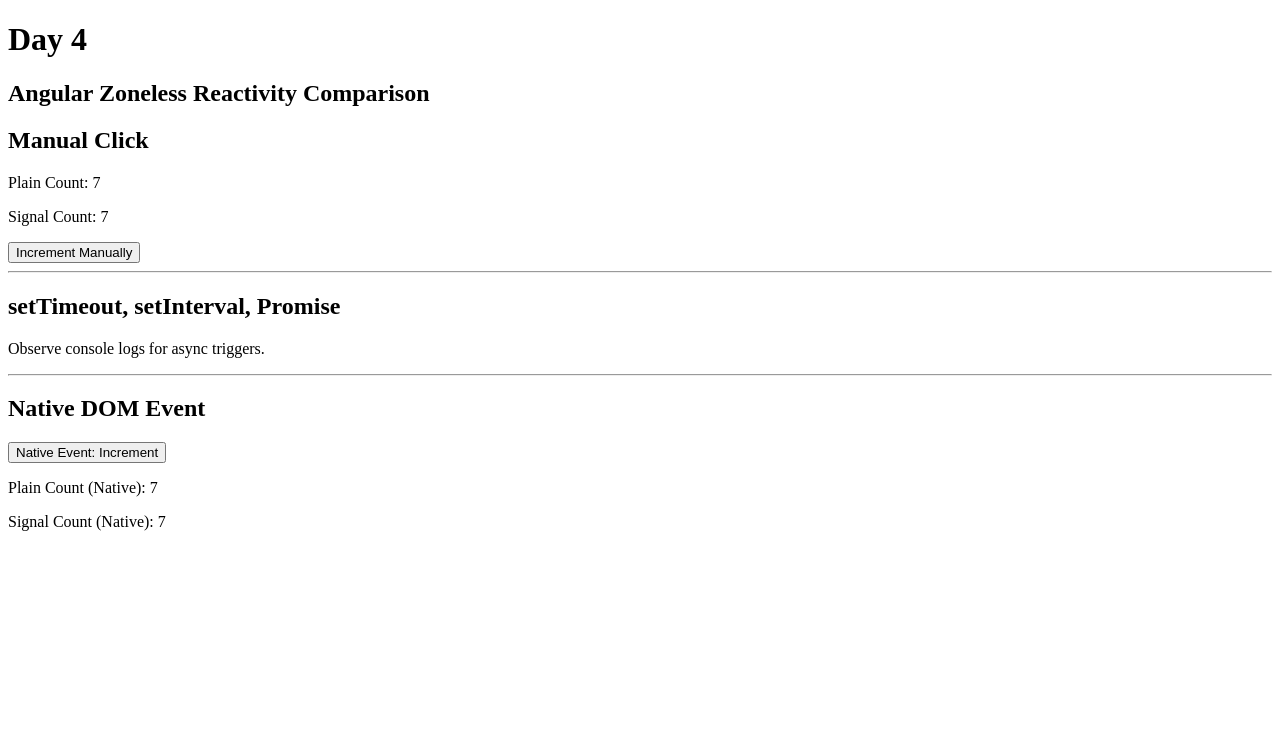
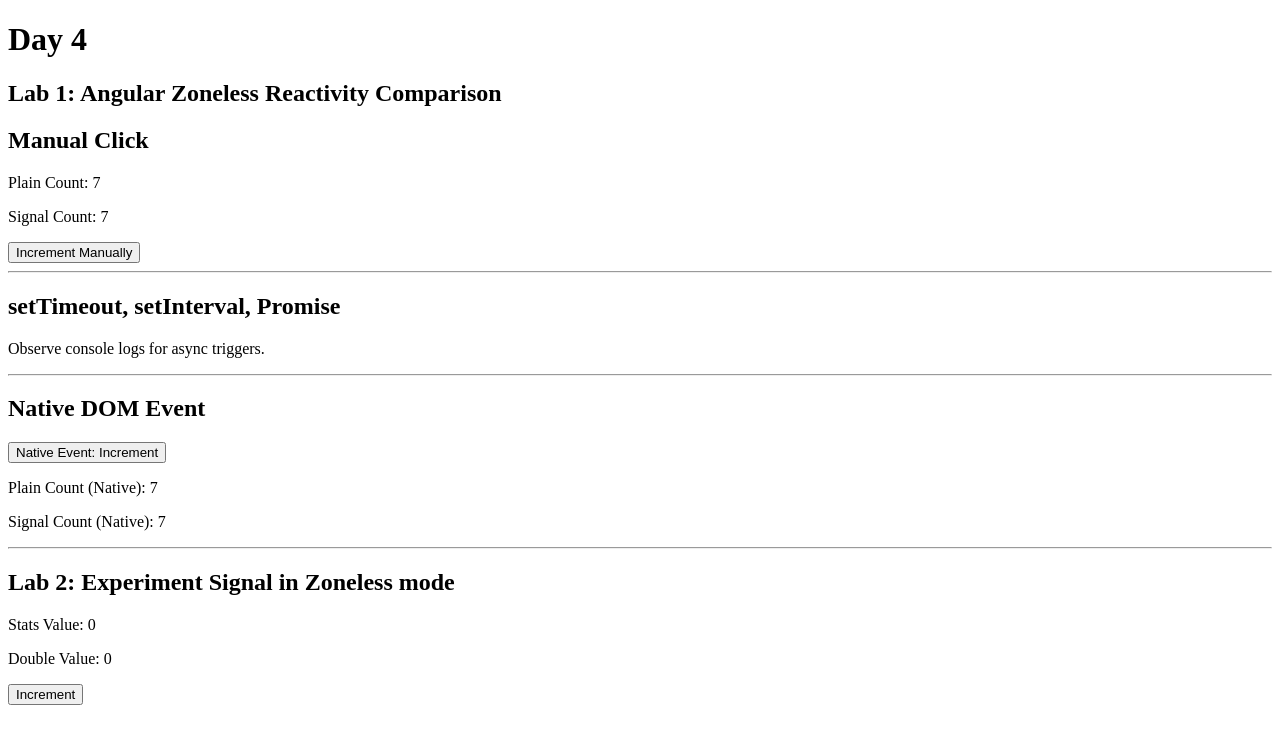
Before and after one commit to SheeYeap02/iverson-angular-training, an Angular app: page /day-4 in a window 1280 px wide. Shown: the top 744 px of the page. Built offline with nearby package versions, Linux system fonts and the light colour scheme.

Commit message:
day 4 lab 2 - Experiment Signal in Zoneless mode

```diff
--- /dev/null
+++ b/src/component/stats/stats.component.html
@@ -0,0 +1,4 @@
+<h2>Lab 2: Experiment Signal in Zoneless mode</h2>
+<p>Stats Value: {{ value() }}</p>
+<p>Double Value: {{ doubleValue() }}</p>
+<button (click)="update()">Increment</button>
--- /dev/null
+++ b/src/component/stats/stats.component.ts
@@ -0,0 +1,26 @@
+import {Component, computed, effect, inject} from '@angular/core';
+import {StatsService} from "../../services/stats.service";
+
+@Component({
+	selector: 'app-stats',
+	imports: [],
+	templateUrl: './stats.component.html',
+	styleUrl: './stats.component.css'
+})
+export class StatsComponent {
+	private statsService = inject(StatsService);
+
+	value = this.statsService.value;
+	doubleValue = computed(() => this.value() * 2);
+
+	constructor() {
+		effect(() => {
+			console.log('Stats changed:', this.value());
+		});
+	}
+
+	update() {
+		this.statsService.update();
+	}
+
+}
--- a/src/component/zoneless-angular/zoneless-angular.component.html
+++ b/src/component/zoneless-angular/zoneless-angular.component.html
@@ -1,4 +1,4 @@
-<h2>Angular Zoneless Reactivity Comparison</h2>
+<h2>Lab 1: Angular Zoneless Reactivity Comparison</h2>
 <section>
 	<h2>Manual Click</h2>
 	<p>Plain Count: {{ getPlainCount() }}</p>
@@ -17,3 +17,4 @@
 	<p>Plain Count (Native): {{ getPlainCount() }}</p>
 	<p>Signal Count (Native): {{ signalCount() }}</p>
 </section>
+<hr/>
--- a/src/pages/day-4/day-4.component.html
+++ b/src/pages/day-4/day-4.component.html
@@ -1,2 +1,3 @@
 <h1>Day 4</h1>
 <app-zoneless-angular></app-zoneless-angular>
+<app-stats></app-stats>
--- a/src/pages/day-4/day-4.component.ts
+++ b/src/pages/day-4/day-4.component.ts
@@ -1,10 +1,12 @@
 import { Component } from '@angular/core';
 import {ZonelessAngularComponent} from "../../component/zoneless-angular/zoneless-angular.component";
+import {StatsComponent} from "../../component/stats/stats.component";
 
 @Component({
   selector: 'app-day-4',
 	imports: [
-		ZonelessAngularComponent
+		ZonelessAngularComponent,
+		StatsComponent
 	],
   templateUrl: './day-4.component.html',
   styleUrl: './day-4.component.css'
--- /dev/null
+++ b/src/services/stats.service.ts
@@ -0,0 +1,19 @@
+import {Injectable, signal} from '@angular/core';
+
+@Injectable({
+	providedIn: 'root'
+})
+export class StatsService {
+	value = signal(0);
+
+	constructor() { }
+
+	// Simulate an async operation or delay to mimic a real-world scenario
+	// and to demonstrate that signal will capture the change in zoneless mode
+	update() {
+		setTimeout(() => {
+			this.value.set(42);		// only the dependent component will update
+		}, 1000);
+	}
+
+}
```
Also changed, not shown: src/component/stats/stats.component.css (added), 2 other files (tests, documents, lock files or other folders).
